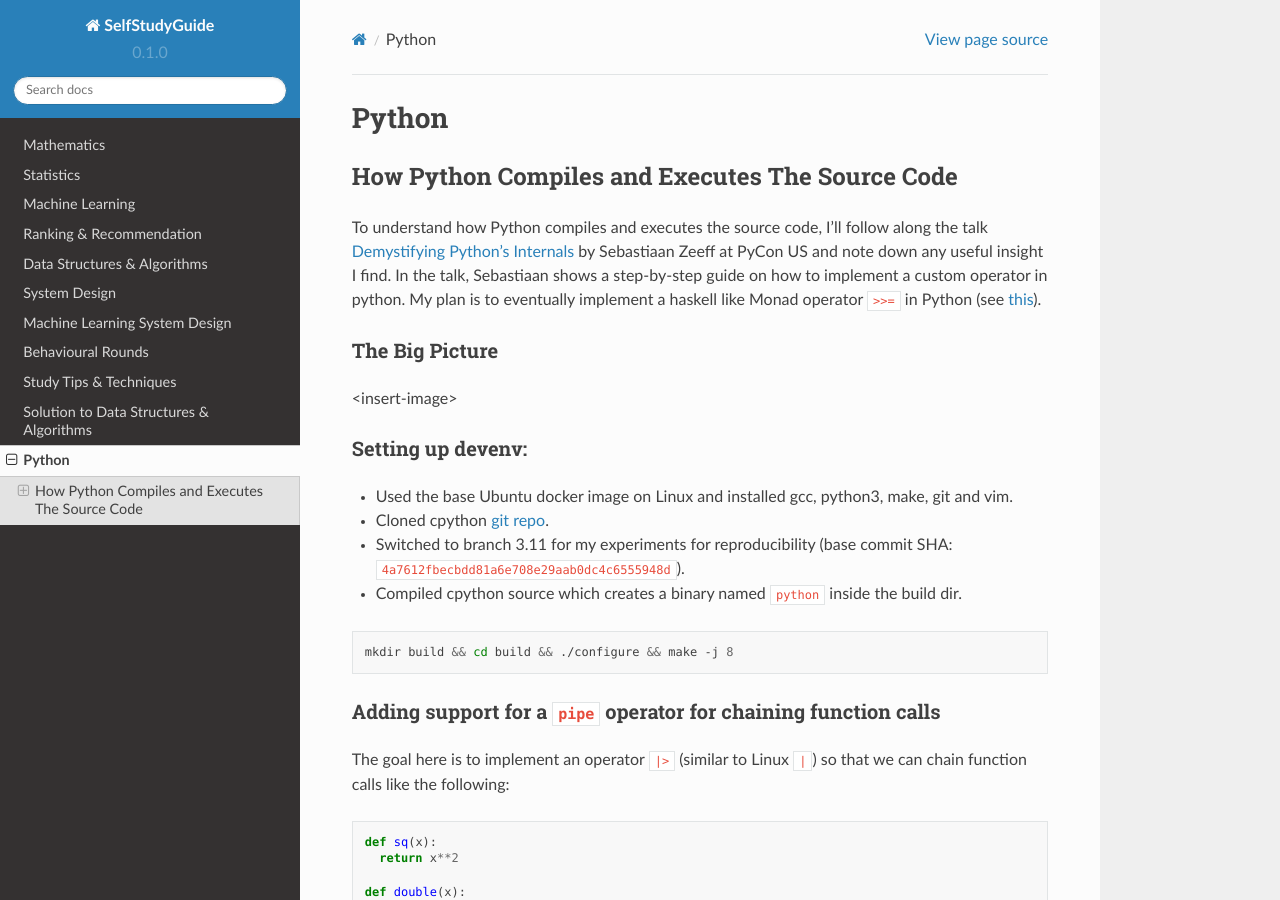
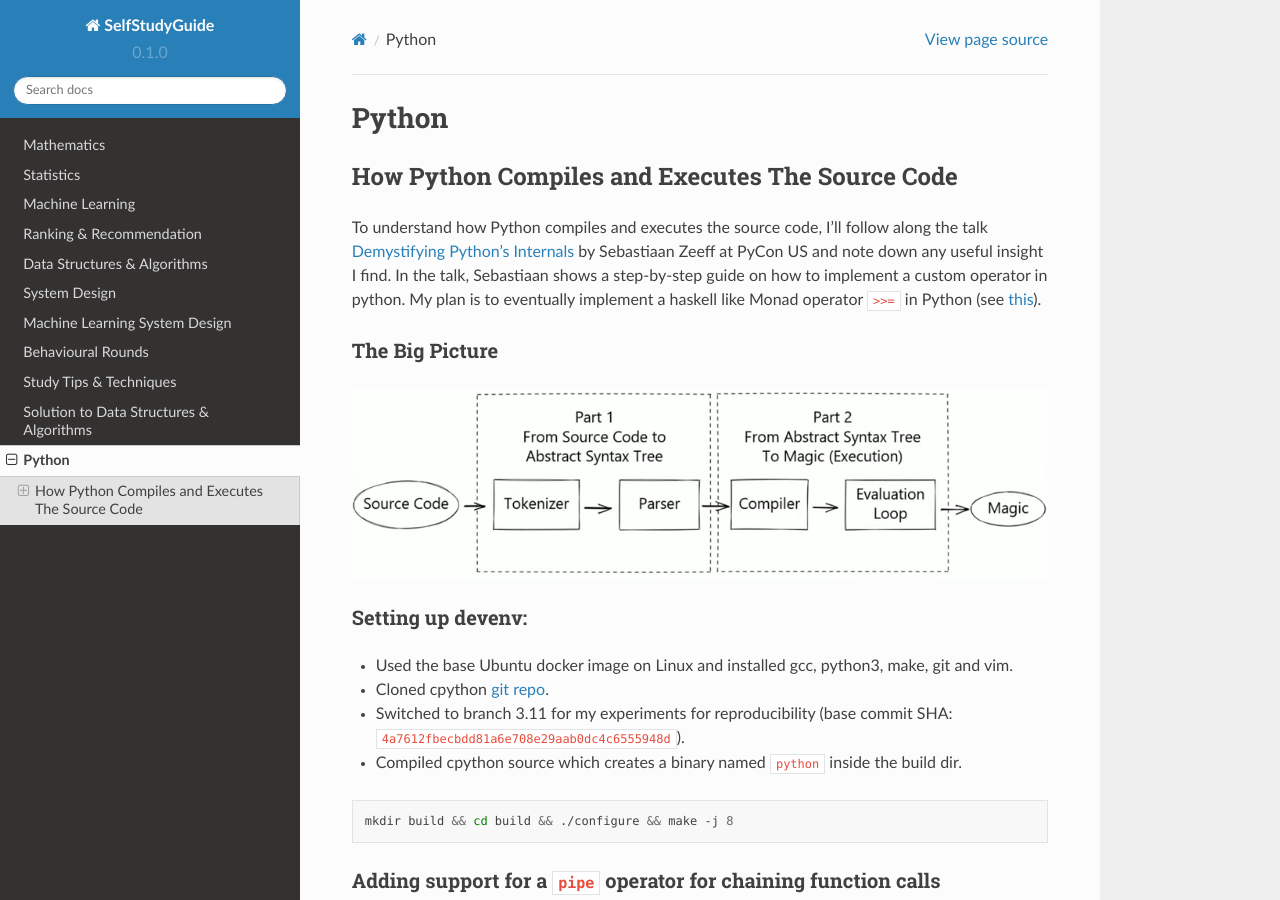
Before and after one commit to uselesstechjunks/leetcode, a Sphinx documentation site: the page built from docs/source/python.rst, in a window 1280 px wide and 900 px high. Built offline with Sphinx 7.4.7 and the Read the Docs theme 2.0.0, drawn with Linux system fonts in a browser that asks for light colours.

Commit message:
Update python.rst

```diff
--- a/docs/source/python.rst
+++ b/docs/source/python.rst
@@ -7,7 +7,9 @@ To understand how Python compiles and executes the source code, I'll follow alon
 
 The Big Picture
 ============================
-<insert-image>
+.. image:: img/001pyflow.png
+  :width: 800
+  :alt: Python Compilation Flow
 
 Setting up devenv:
 ============================
```
